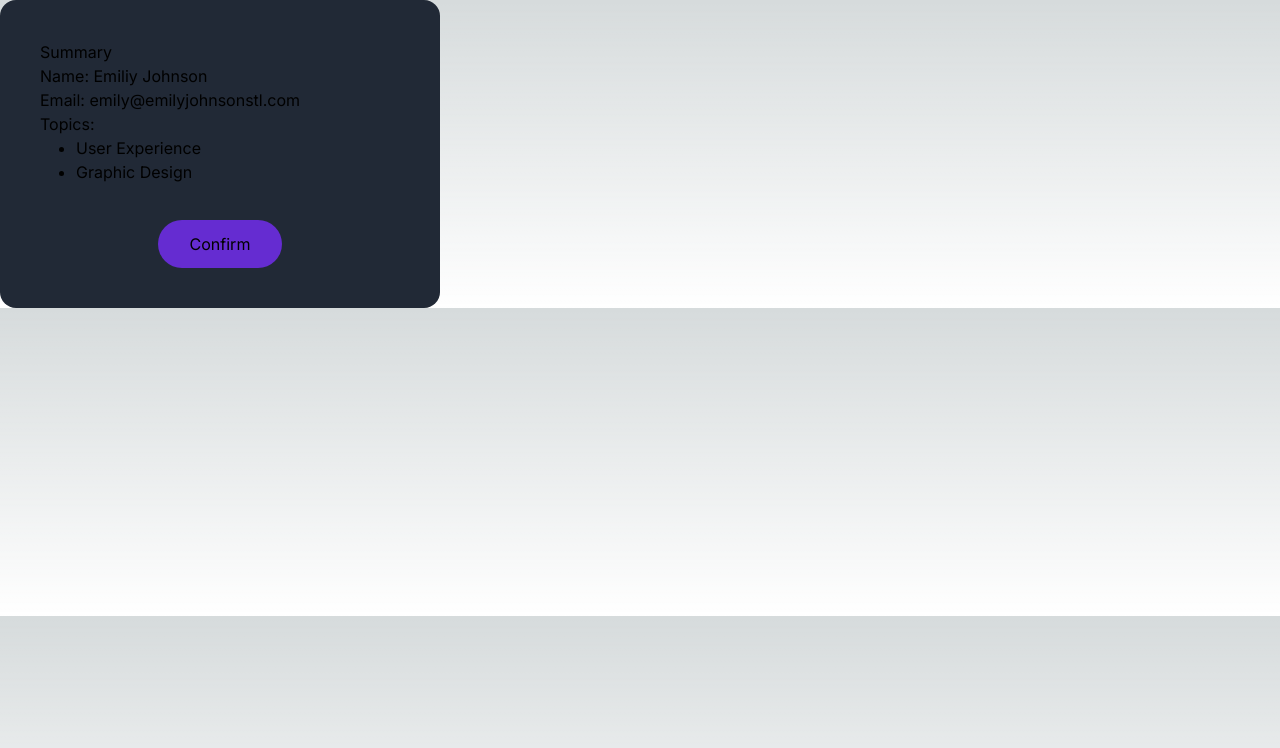
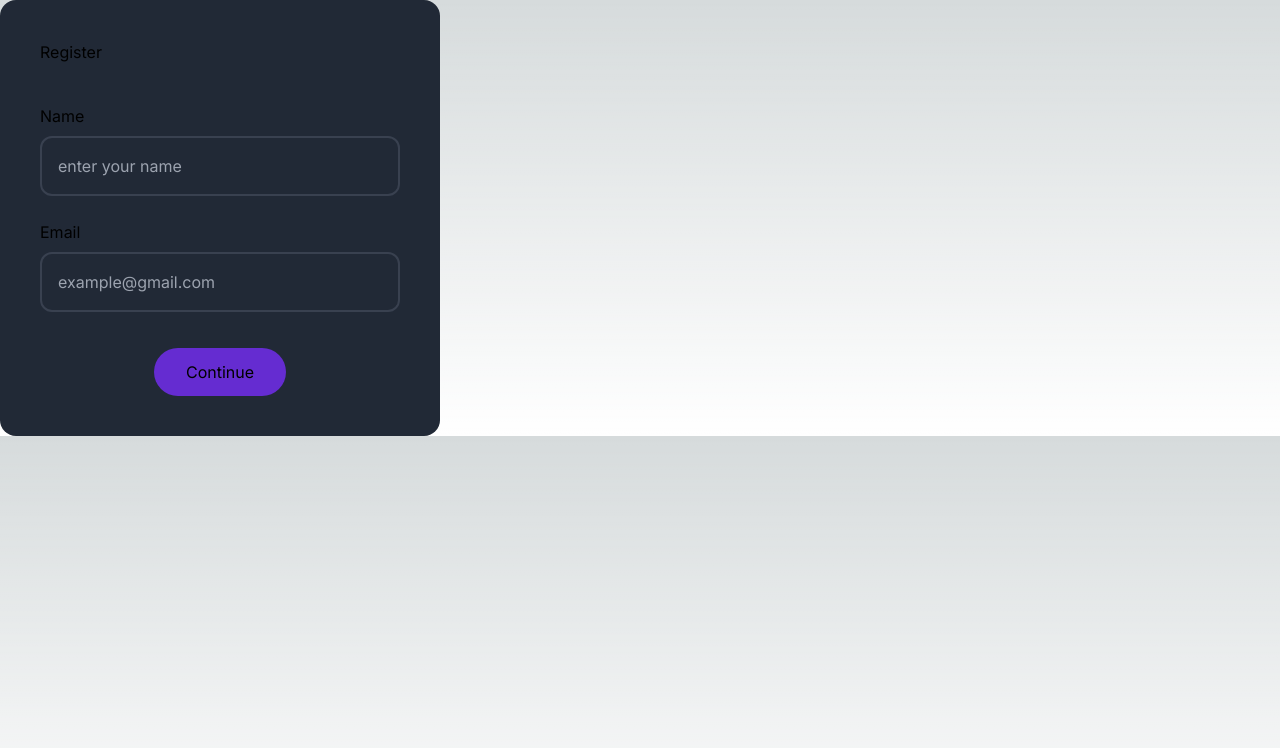
Before and after one commit to EdiedRamos/devchallenges, a Next.js app: page /multi-step-register in a window 1280 px wide. Shown: the top 748 px of the page. Built offline with nearby package versions, Linux system fonts and the light colour scheme.

Commit message:
feat: implement basic continue logic

```diff
--- a/src/app/multi-step-register/(components)/firstStep.tsx
+++ b/src/app/multi-step-register/(components)/firstStep.tsx
@@ -2,7 +2,14 @@ import { Button } from "./ui/button";
 import { Input } from "./ui/input";
 import { Label } from "./ui/label";
 
-export function FirstStep() {
+interface Props {
+  step: number;
+  handleContinue: () => void;
+}
+
+export function FirstStep({ step, handleContinue }: Props) {
+  if (step !== 1) return null;
+
   return (
     <div className="bg-msr-dark p-10 max-w-[440px] rounded-2xl">
       <h2>Register</h2>
@@ -17,7 +24,7 @@ export function FirstStep() {
         </Label>
       </form>
       <div className="flex justify-center mt-9">
-        <Button>Continue</Button>
+        <Button onClick={handleContinue}>Continue</Button>
       </div>
     </div>
   );
--- a/src/app/multi-step-register/(components)/index.ts
+++ b/src/app/multi-step-register/(components)/index.ts
@@ -1,3 +1,4 @@
 export * from "./firstStep";
 export * from "./secondStep";
 export * from "./thirdStep";
+export * from "./success";
--- a/src/app/multi-step-register/(components)/secondStep.tsx
+++ b/src/app/multi-step-register/(components)/secondStep.tsx
@@ -1,5 +1,4 @@
 "use client";
-
 import { Button } from "./ui/button";
 
 const TOPICS = [
@@ -20,7 +19,14 @@ const TOPICS = [
 // TODO: This mock is temporal
 const SELECTED = ["aafb708b-c3e7-40b5-bd3f-7e697f92e233"];
 
-export function SecondStep() {
+interface Props {
+  step: number;
+  handleContinue: () => void;
+}
+
+export function SecondStep({ step, handleContinue }: Props) {
+  if (step !== 2) return null;
+
   return (
     <div className="bg-msr-dark p-10 max-w-[440px] rounded-2xl">
       <h2>Which topics you are interested in?</h2>
@@ -39,7 +45,7 @@ export function SecondStep() {
         ))}
       </div>
       <div className="flex justify-center mt-9">
-        <Button>Continue</Button>
+        <Button onClick={handleContinue}>Continue</Button>
       </div>
     </div>
   );
--- /dev/null
+++ b/src/app/multi-step-register/(components)/success.tsx
@@ -0,0 +1,5 @@
+export function Success({ step }: { step: number }) {
+  if (step !== 4) return null;
+
+  return <p>Successfully Saved</p>;
+}
--- a/src/app/multi-step-register/(components)/thirdStep.tsx
+++ b/src/app/multi-step-register/(components)/thirdStep.tsx
@@ -2,7 +2,14 @@ import { Button } from "./ui/button";
 
 const TOPICS = ["User Experience", "Graphic Design"];
 
-export function ThirdStep() {
+interface Props {
+  step: number;
+  handleContinue: () => void;
+}
+
+export function ThirdStep({ step, handleContinue }: Props) {
+  if (step !== 3) return null;
+
   return (
     <div className="bg-msr-dark p-10 max-w-[440px] rounded-2xl">
       <h2>Summary</h2>
@@ -23,7 +30,7 @@ export function ThirdStep() {
         </ul>
       </div>
       <div className="flex justify-center mt-9">
-        <Button>Confirm</Button>
+        <Button onClick={handleContinue}>Confirm</Button>
       </div>
     </div>
   );
--- a/src/app/multi-step-register/(components)/ui/button.tsx
+++ b/src/app/multi-step-register/(components)/ui/button.tsx
@@ -1,6 +1,11 @@
-export function Button({ children }: { children: React.ReactNode }) {
+import { HtmlHTMLAttributes } from "react";
+
+export function Button({
+  children,
+  ...rest
+}: HtmlHTMLAttributes<HTMLButtonElement> & { children: React.ReactNode }) {
   return (
-    <button className="bg-msr-purple-200 px-8 py-3 rounded-3xl">
+    <button className="bg-msr-purple-200 px-8 py-3 rounded-3xl" {...rest}>
       {children}
     </button>
   );
--- a/src/app/multi-step-register/page.tsx
+++ b/src/app/multi-step-register/page.tsx
@@ -1,5 +1,18 @@
-import { ThirdStep } from "./(components)";
+"use client";
+import { useState } from "react";
+import { FirstStep, SecondStep, Success, ThirdStep } from "./(components)";
 
 export default function MultiStepRegister() {
-  return <ThirdStep />;
+  const [currentStep, setCurrentStep] = useState<number>(1);
+
+  const handleCurrentStep = () => setCurrentStep((prev) => prev + 1);
+
+  return (
+    <>
+      <FirstStep step={currentStep} handleContinue={handleCurrentStep} />
+      <SecondStep step={currentStep} handleContinue={handleCurrentStep} />
+      <ThirdStep step={currentStep} handleContinue={handleCurrentStep} />
+      <Success step={currentStep} />
+    </>
+  );
 }
```
